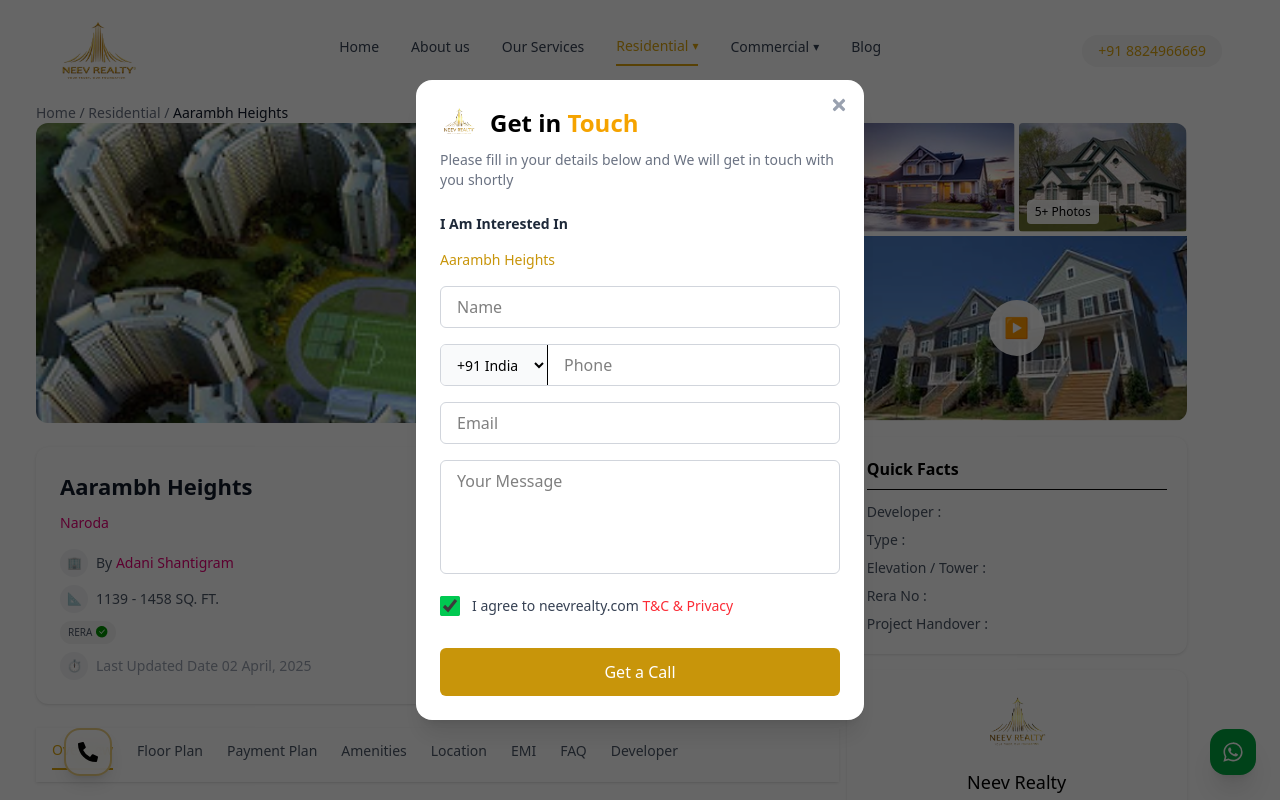
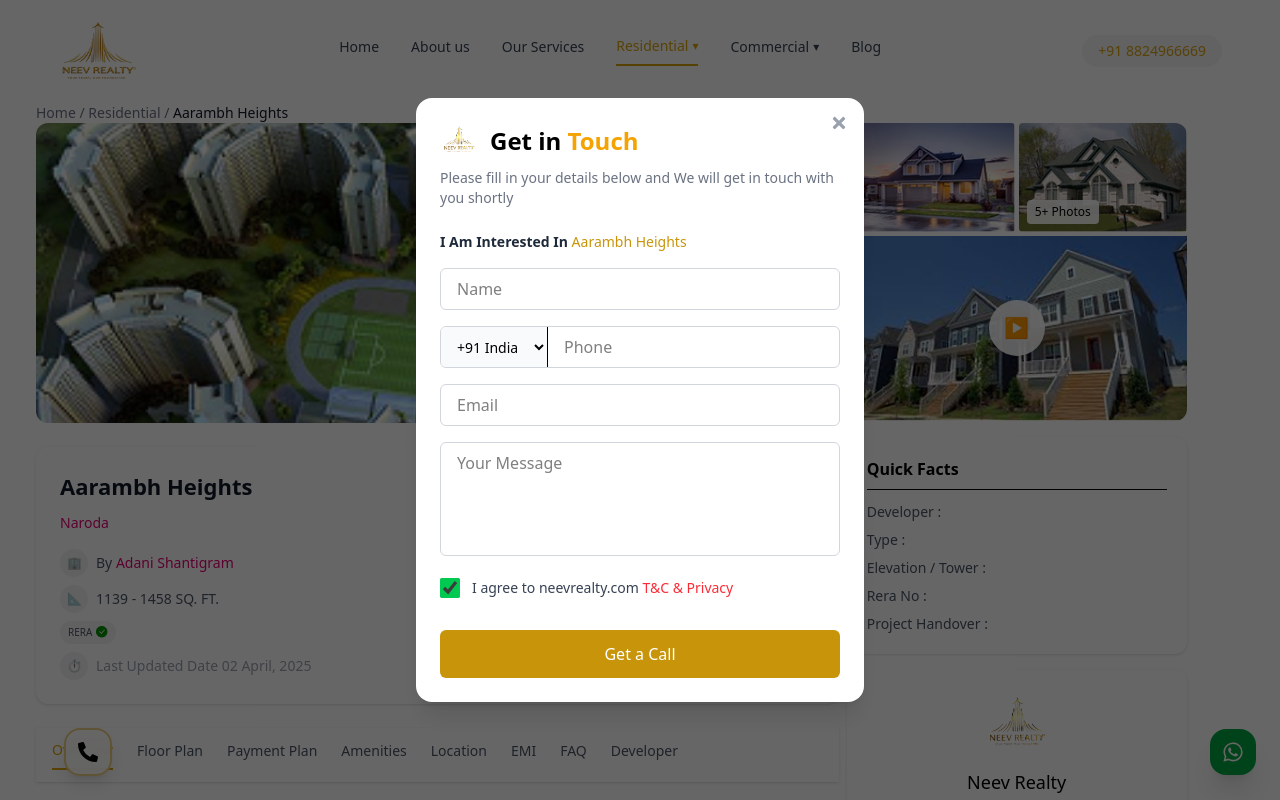
Before and after one commit to Pawancmj/neev-reality, a Next.js app: page /residential/aarambh-heights in a window 1280 px wide. Shown: the top 800 px of the page. Built offline with nearby package versions, Linux system fonts and the light colour scheme.

Commit message:
minute update

```diff
--- a/src/app/residential/[slug]/GetInTouchModal.tsx
+++ b/src/app/residential/[slug]/GetInTouchModal.tsx
@@ -58,11 +58,11 @@ export default function GetInTouchModal({ open, onClose, propertyTitle, }: Props
 
           {/* INTERESTED IN */}
           <p className="text-sm font-semibold text-gray-800">
-            I Am Interested In
+            I Am Interested In <span className="mt-1 text-sm text-[#c8950a] font-medium">
+            {propertyTitle}
+          </span>
           </p>
-          <p className="mt-1 text-sm text-[#c8950a] font-medium">
-            {propertyTitle}
-          </p>
+
 
           <input
             type="text"
```
